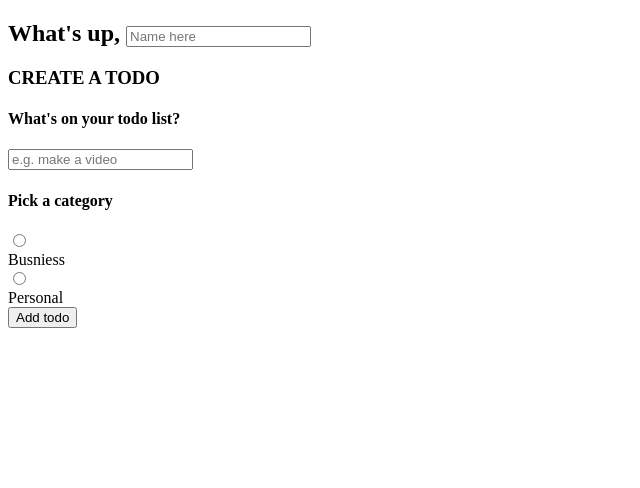
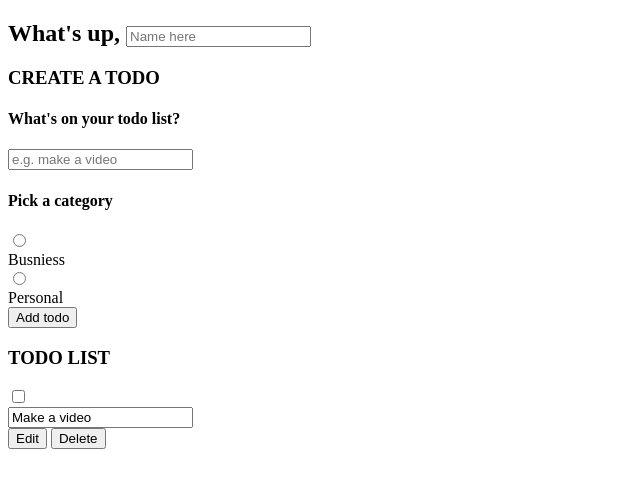
Before and after one commit to Johan-in/to-do-list, a plain HTML site: page index.html in a window 1280 px wide. Shown: the whole page, without its empty margins (0-640 px from the left). Drawn offline with Linux system fonts and the light colour scheme.

Commit message:
adding div  todo-item

```diff
--- a/index.html
+++ b/index.html
@@ -58,9 +58,30 @@
 
            </div>
 
-           <input type="submit" value="Add todo">
+           <input type="submit" value="Add todo" />
 
         </form>
+     </section>
+
+     <section class="todo-list">
+        <h3>TODO LIST</h3>
+        <div class="list" id="todo-list">
+            <div class="todo-item">
+                <label>
+                    <input type="checkbox" />
+                    <span class="bubble business"></span>
+                </label>
+
+                <div class="todo-content">
+                    <input type="text" value="Make a video" readonly />
+                </div>
+
+                <div class="actions">
+                 <button class="edit">Edit</button>
+                 <button class="delete">Delete</button>
+                </div>
+            </div>
+        </div>
      </section>
 
     </main>
```
